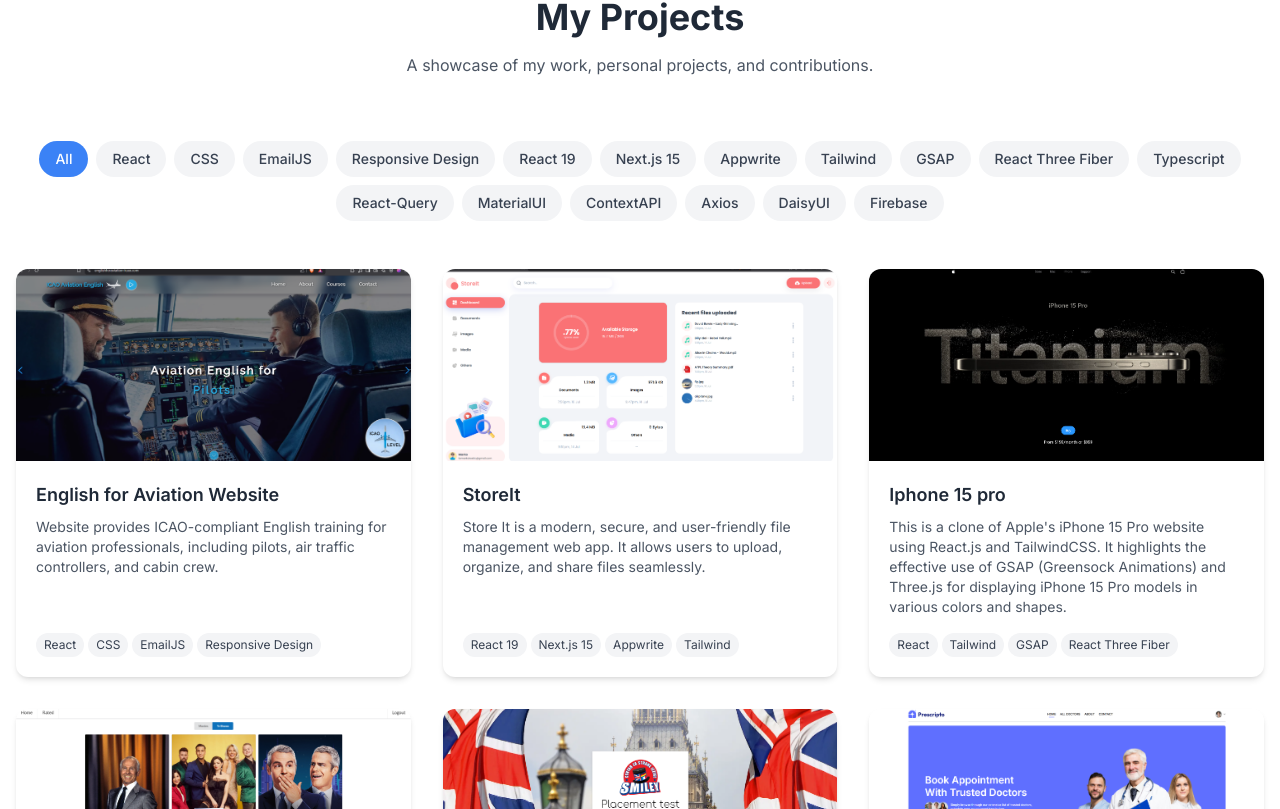
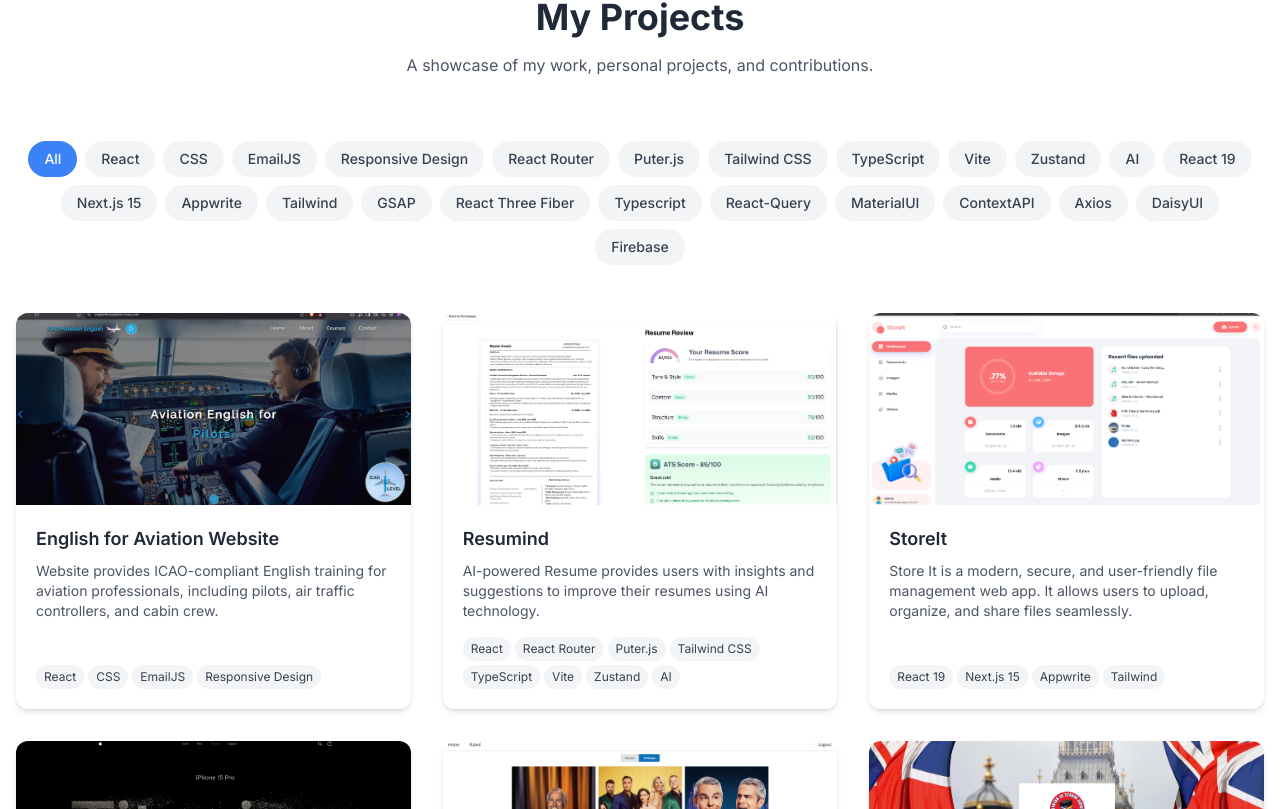
Before and after one commit to marko-737/marko-portfolio, a React (Vite) app: page / in a window 1280 px wide. Shown: the part 1951-2760 px from the top of the page. Built offline with nearby package versions, Linux system fonts and the light colour scheme.

Commit message:
ai resume  analyzer project

```diff
--- a/src/sections/Projects.tsx
+++ b/src/sections/Projects.tsx
@@ -1,9 +1,6 @@
 import React, { useState } from "react";
-import { ExternalLink, Github } from "lucide-react";
-import ProjectCard from "src/components/Project/ProjectCard";
 import FilterButtons from "src/components/Project/FilterButtons";
 import ProjectList from "src/components/Project/ProjectList";
-import ProjectHeader from "src/components/Project/ProjectHeader";
 import SectionHeader from "src/components/SectionHeader";
 import Container from "src/components/Container";
 
@@ -30,6 +27,25 @@
   },
   {
     id: 2,
+    title: "Resumind",
+    description:
+      "AI-powered Resume provides users with insights and suggestions to improve their resumes using AI technology.",
+    image: "/images/ai-resume-analyzer.png",
+    tags: [
+      "React",
+      "React Router",
+      "Puter.js",
+      "Tailwind CSS",
+      "TypeScript",
+      "Vite",
+      "Zustand",
+      "AI",
+    ],
+    demoUrl: "https://ai-resume-analyzeer.netlify.app/",
+    codeUrl: "https://github.com/marko-737/ai-resume-analyzer",
+  },
+  {
+    id: 3,
     title: "StoreIt",
     description:
       "Store It is a modern, secure, and user-friendly file management web app. It allows users to upload, organize, and share files seamlessly.",
@@ -39,7 +55,7 @@
     codeUrl: "https://github.com/marko-737/storage-management",
   },
   {
-    id: 3,
+    id: 4,
     title: "Iphone 15 pro",
     description:
       "This is a clone of Apple's iPhone 15 Pro website using React.js and TailwindCSS. It highlights the effective use of GSAP (Greensock Animations) and Three.js for displaying iPhone 15 Pro models in various colors and shapes.",
@@ -49,7 +65,7 @@
     codeUrl: "https://github.com/marko-737/apple-website/tree/main",
   },
   {
-    id: 4,
+    id: 5,
     title: "Movie rating app",
     description:
       "Movie rating application that allows users to browse, rate, and review movies",
@@ -59,7 +75,7 @@
     codeUrl: "https://github.com/marko-737/movie-rating-app",
   },
   {
-    id: 5,
+    id: 6,
     title: "English Placement Test",
     description:
       "Application allows users to assess their English language proficiency by answering multiple-choice questions",
@@ -69,7 +85,7 @@
     codeUrl: "https://github.com/marko-737/english-test-quiz",
   },
   {
-    id: 6,
+    id: 7,
     title: "Prescripto doctor app",
     description:
       "Prescripto is a healthcare app that simplifies booking doctor appointments and managing health records, providing users with a seamless and efficient medical experience",
@@ -79,7 +95,7 @@
     codeUrl: "https://github.com/marko-737/Prescripto-app",
   },
   {
-    id: 7,
+    id: 8,
     title: "React Chat App",
     description:
       "This is a real-time chat application built with React, utilizing Firebase for backend services. The app is designed for seamless communication and includes features like user authentication and messaging",
```
Also changed, not shown: public/images/ai-resume-analyzer.png (added).
